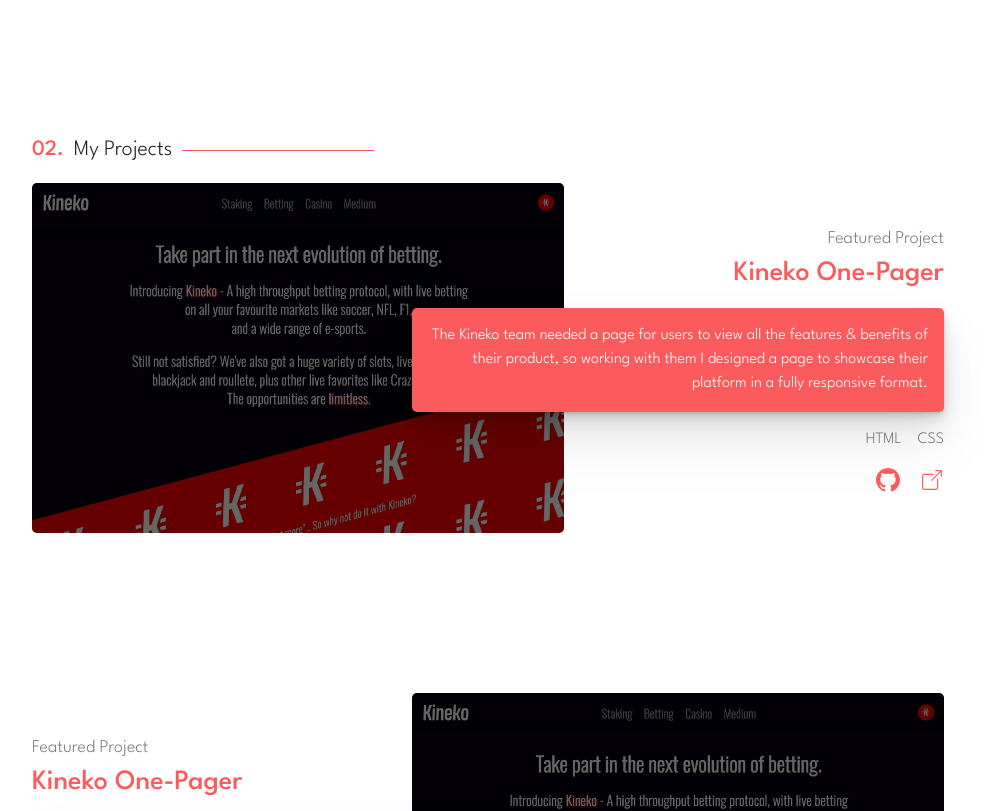
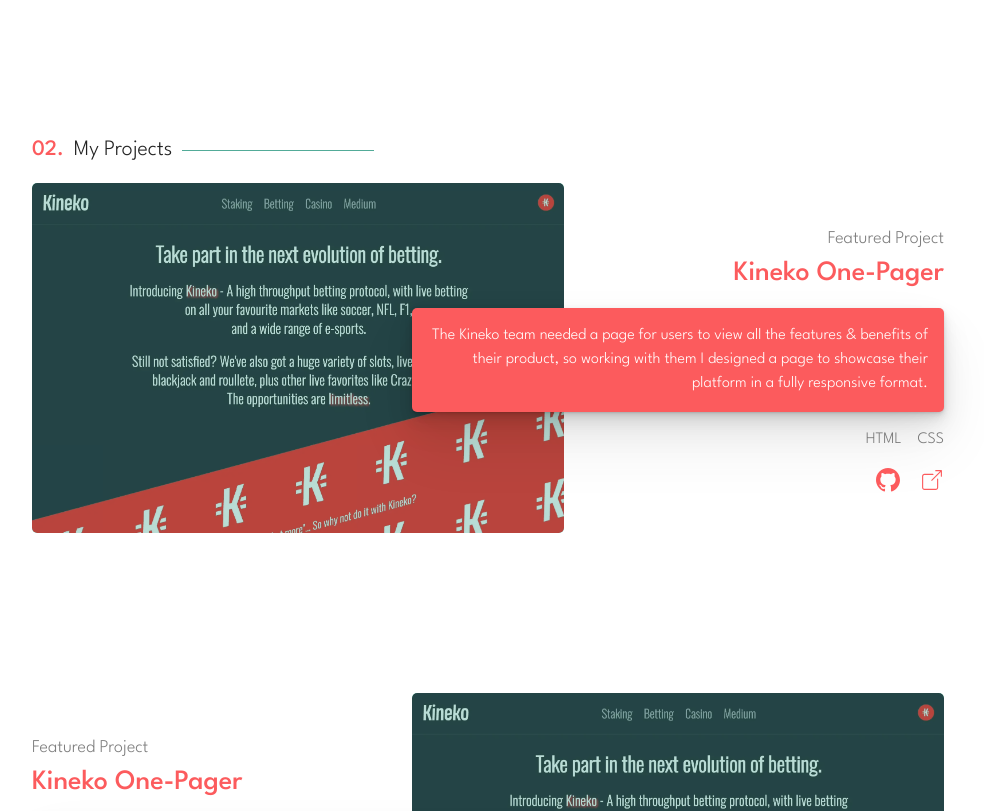
Before and after one commit to Keane54/portfolio-website, a Next.js app: page / in a window 1280 px wide. Shown: the part 1080-1891 px from the top of the page, without its empty margins (152-1136 px from the left). Built offline with nearby package versions, Linux system fonts and the light colour scheme.

Commit message:
Add secondary colour to theme

```diff
--- a/components/SectionHeading.js
+++ b/components/SectionHeading.js
@@ -28,7 +28,7 @@
           mb: 2,
           '&::after': {
             content: '""',
-            backgroundColor: theme.palette.primary.main,
+            backgroundColor: theme.palette.secondary.main,
             width: '15vw',
             height: '1px',
             display: 'block',
--- a/components/header/DesktopMenu.js
+++ b/components/header/DesktopMenu.js
@@ -4,7 +4,7 @@
 
 const DesktopMenu = () => {
 
-    const { scrollOnClick, refs, setRefs} = useContext(AppContext)
+    const { scrollOnClick, refs} = useContext(AppContext)
 
     return (
         <>
--- a/components/header/HeaderBar.js
+++ b/components/header/HeaderBar.js
@@ -67,12 +67,15 @@
                         transition: 'all 200ms ease-in-out',
                         '&:hover': {
                             cursor: 'pointer',
-                            color: theme.palette.primary.main,
+                            color: theme.palette.secondary.main,
                             transform: 'scale(1.05)',
+                            '& .MuiBox-root': {
+                                color: theme.palette.secondary.main,
+                            }
                         },
                         "& .MuiBox-root": {
                             color: theme.palette.primary.main,
-                            transition: 'all 200ms ease-in-out',
+                            transition: 'all 200ms ease-in-out'
                         }
                     }
                 }}>
--- a/components/header/MobileSidebarContent.js
+++ b/components/header/MobileSidebarContent.js
@@ -8,7 +8,7 @@
 
     const theme = useTheme()
 
-    const {scrollOnClick, refs, setRefs} = useContext(AppContext)
+    const {scrollOnClick, refs} = useContext(AppContext)
 
     return (
         <Box sx={{
@@ -46,6 +46,7 @@
                     transition: 'all 200ms ease-in-out'
                 }, '& .iconWidget:hover': {
                     transform: 'scale(1.15) translateY(-2px)',
+                    backgroundColor: theme.palette.secondary.main
                 }, '& > .emailAddress': {
                     fontSize: 16,
                     cursor: 'pointer',
--- a/components/my-work/ProjectImage.js
+++ b/components/my-work/ProjectImage.js
@@ -1,7 +1,10 @@
 /* eslint-disable @next/next/no-img-element */
+import { useTheme } from "@emotion/react"
 import { Box } from "@mui/system"
 
 const ProjectImage = ({ src, href, imgLeft }) => {
+    const theme = useTheme()
+
     return (
         <Box sx={{
             gridColumn: imgLeft ? '1 / 8' : '6 / 13',
@@ -9,7 +12,7 @@
             overflow: 'hidden',
             display: 'flex',
             position: 'relative',
-            backgroundColor: 'black',
+            backgroundColor: theme.palette.secondary.main,
             borderRadius: '5px',
             alignItems: 'center',
             cursor: 'pointer',
@@ -18,7 +21,12 @@
                 maxWidth: '100%',
                 borderRadius: '5px',
                 display: 'block',
-                opacity: 0.4
+                opacity: 0.6,
+                transition: 'all 200ms ease-in-out',
+                '&:hover': {
+                    opacity: 0.9,
+                    transform: 'scale(1.025)'
+                }
             }
         }}>
             <a href={href} target="_blank" rel="noreferrer">
--- a/components/my-work/ProjectLinks.js
+++ b/components/my-work/ProjectLinks.js
@@ -31,7 +31,7 @@
                             transition: 'all 200ms ease-in-out',
                             position: 'relative',
                             '&:hover': {
-                                backgroundColor: theme.palette.primary.light,
+                                backgroundColor: theme.palette.secondary.main,
                                 transform: 'scale(1.12)'
                             }
                         }} key={url}>
--- a/components/my-work/ProjectTitle.js
+++ b/components/my-work/ProjectTitle.js
@@ -18,7 +18,7 @@
                 display: 'inline-block',
                 '&:hover': {
                     transform: 'scale(1.05)',
-                    color: theme.palette.primary.light
+                    color: theme.palette.secondary.main
                 }
             }
         }}>
--- a/pages/index.js
+++ b/pages/index.js
@@ -123,9 +123,8 @@
 
               {
                 projects.map((project, index) => {
-                  const imgLeft = index % 2 === 0 ? true : false
-
-                  return <Featured props={project} imgLeft={imgLeft} key={index}/>
+                  // We see if the remainder of the current index is 0 to alternate project images left/right.
+                  return <Featured props={project} imgLeft={index % 2 === 0 ? true : false} key={index}/>
                 })
               }
 
--- a/src/theme.js
+++ b/src/theme.js
@@ -5,11 +5,11 @@
 const theme = createTheme({
   palette: {
     primary: {
-      light: '#FF8E8A',
+      light: '#FEBDE',
       main: '#FC5B5D',
     },
     secondary: {
-      main: '#ff8e8a',
+      main: '#52AB98',
     },
     error: {
       main: red.A400,
```
